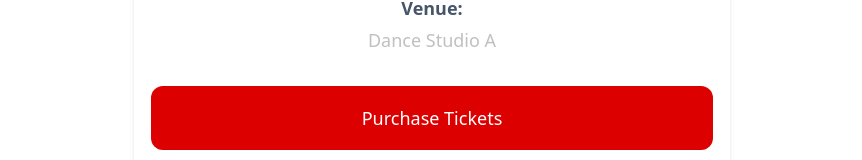
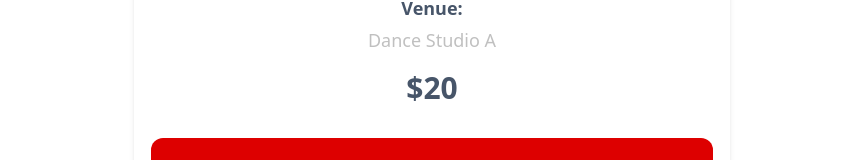
Before and after one commit to Ealfred1/Dancers4Life_club, a React (Vite) app: page /events/1 in a window 1280 px wide. Shown: the part 783-943 px from the top of the page, without its empty margins (208-1070 px from the left). Built offline with nearby package versions, Linux system fonts and the light colour scheme; a web font is replaced by a local one.

Commit message:
events page and event detail page init/finalizing

```diff
--- a/src/components/Event/EventDetails.jsx
+++ b/src/components/Event/EventDetails.jsx
@@ -44,6 +44,11 @@ const EventDetails = () => {
                       {event.venue}
                     </p>
                   </div>
+                  <div>
+                    <p className="p text-3xl font-extrabold">
+                      {event.price}
+                    </p>
+                  </div>
                 </div>
 
                 <Link className="w-full h-16 py-4 px-5 text-center bg-redD text-lg grid place-content-center text-white rounded-xl">Purchase Tickets</Link>
--- a/src/data/eventData.json
+++ b/src/data/eventData.json
@@ -5,7 +5,8 @@
     "description": "Join us for an energetic and fun-filled hip-hop dance workshop where you'll learn the basics of hip-hop dance moves.",
     "date": "December 31, 2023",
     "venue": "Dance Studio A",
-    "image": "https://encrypted-tbn0.gstatic.com/images?q=tbn:ANd9GcRbj5EFcZKUC3ZTi082eHD4IIRj95UkUodR6vK_1HDTUCtuCuHbXDFbTKJ1QBjJ1h6mO9w&usqp=CAU"
+    "image": "https://encrypted-tbn0.gstatic.com/images?q=tbn:ANd9GcRbj5EFcZKUC3ZTi082eHD4IIRj95UkUodR6vK_1HDTUCtuCuHbXDFbTKJ1QBjJ1h6mO9w&usqp=CAU",
+    "price": "$20"
   },
   {
     "id": 2,
@@ -13,7 +14,8 @@
     "description": "Experience a lively night of salsa dancing with live music and professional salsa dancers to guide you through the rhythm.",
     "date": "January 15, 2024",
     "venue": "Salsa Lounge",
-    "image": "https://encrypted-tbn0.gstatic.com/images?q=tbn:ANd9GcS15KMPR1mnFuWYXJ2RNUtMV7MOVV5KlcSWzg&usqp=CAU"
+    "image": "https://encrypted-tbn0.gstatic.com/images?q=tbn:ANd9GcS15KMPR1mnFuWYXJ2RNUtMV7MOVV5KlcSWzg&usqp=CAU",
+    "price": "$24"
   },
   {
     "id": 3,
@@ -21,6 +23,7 @@
     "description": "Learn the grace and elegance of ballroom dancing in this comprehensive masterclass led by renowned ballroom dance instructors.",
     "date": "February 20, 2024",
     "venue": "Grand Ballroom Hall",
-    "image": "https://encrypted-tbn0.gstatic.com/images?q=tbn:ANd9GcTRg6rYDtwktflTOSdNx8Ga6BjT3sqV9u6BMQ&usqp=CAU"
+    "image": "https://encrypted-tbn0.gstatic.com/images?q=tbn:ANd9GcTRg6rYDtwktflTOSdNx8Ga6BjT3sqV9u6BMQ&usqp=CAU",
+    "price": "$15"
   }
 ]
```
